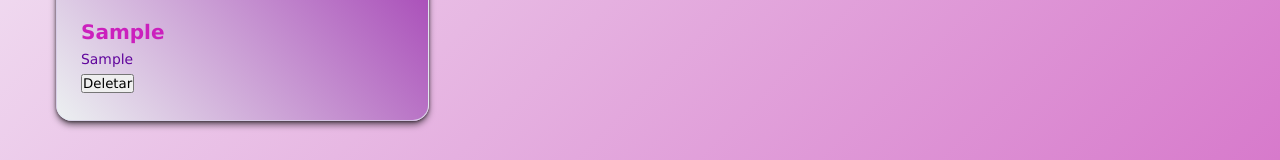
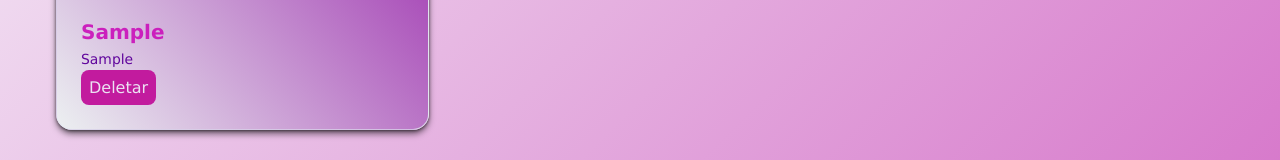
Before and after one commit to simoneraeder/lista-desejos, a React (Vite) app: page / in a window 1280 px wide. Both pictures are taken after typing "Sample", "Sample", "Sample" into the empty fields and a click on the button "Adicionar". Shown: the part 518-678 px from the top of the page. Built offline with nearby package versions, Linux system fonts and the light colour scheme.

Commit message:
style button

```diff
--- a/src/components/Card/Card.jsx
+++ b/src/components/Card/Card.jsx
@@ -9,7 +9,7 @@ export const Card = ({ name, description, image, onDelete }) => {
       <div className={styles.content}>
         <h3 className={styles.name}>{name}</h3>
         <p className={styles.description}>{description}</p>
-        <button onClick={onDelete} >Deletar</button>
+        <button className={styles.button} onClick={onDelete} >Deletar</button>
       </div>
        </div>
   );
--- a/src/components/Card/Card.module.css
+++ b/src/components/Card/Card.module.css
@@ -46,3 +46,23 @@
             font-size: 0.8125rem;
         }
     }
+
+    button{
+        background-color: rgb(194, 27, 158);
+        color: #ece2f3;
+        padding: 8px;
+        border: none;
+        border-radius: 8px;
+        place-self: flex-end;
+        font-family: inherit;
+        font-size: 1rem;
+        cursor: pointer;
+        transition: all 0.2s ease;
+    }
+
+    .button:hover{
+    background-color: rgb(201, 130, 211);
+    transform: translateY(-1px);
+    box-shadow: 0 2px 4px rgba(25, 6, 27, 0.4);
+
+    }
```
